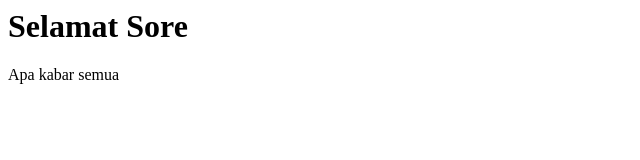
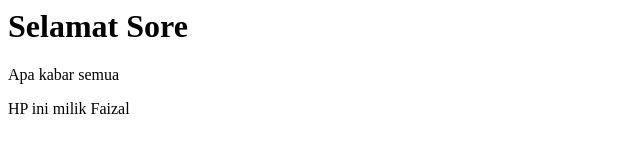
Before and after one commit to guruonlinea/kodediawan, a plain HTML site: page baru.html in a window 1280 px wide. Shown: the whole page, without its empty margins (0-640 px from the left). Drawn offline with Linux system fonts and the light colour scheme.

Commit message:
tambah hp faizal

```diff
--- a/baru.html
+++ b/baru.html
@@ -7,7 +7,7 @@
 
 <h1>Selamat Sore</h1>
 <p>Apa kabar semua</p>
-
+<p>HP ini milik Faizal</p>
 
 </body>
 </html>
```
